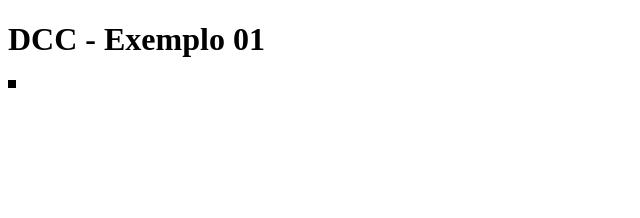
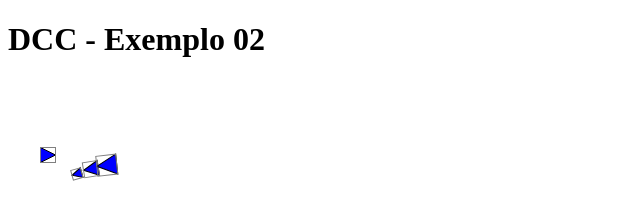
Before and after one commit to ufjf-dcc104/dcc104-2017-1-exr01-ClaudioLopes, a plain HTML site: page index.html in a window 1280 px wide. Shown: the full height of the page, 0-640 px from the left. Drawn offline with Linux system fonts and the light colour scheme.

Commit message:
movimento angular

```diff
--- a/Sprite.js
+++ b/Sprite.js
@@ -6,6 +6,7 @@ function Sprite(){
   this.vy = 0;
   this.ax = 0;
   this.ay = 0;
+  this.am = 0;
   this.width = 15;
   this.height = 15;
   this.angle =0;
@@ -17,9 +18,16 @@ Sprite.prototype.desenhar = function(ctx){
   ctx.save();
   ctx.translate(this.x, this.y);
   ctx.rotate(this.angle*2*Math.PI/360);
-  ctx.fillcolor = this.color;
-  ctx.fillRect(-this.width/2, -this.height/2, this.width, this.height);
-  ctx.strokeStyle = "black";
+  ctx.fillStyle = this.color;
+  ctx.beginPath();
+  ctx.moveTo(-this.width/2, -this.height/2);
+  ctx.lineTo(-this.width/2, +this.height/2);
+  ctx.lineTo(+this.width/2, 0);
+  ctx.closePath();
+  ctx.fill();
+  ctx.strokeStyle = "black"
+  ctx.stroke();
+  ctx.strokeStyle = "grey";
   ctx.strokeRect(-this.width/2, -this.height/2,this.width,this.height);
   ctx.restore();
 };
@@ -30,6 +38,16 @@ Sprite.prototype.mover = function(dt){
   this.x = this.x + this.vx*dt;
   this.y = this.y + this.vy*dt;
   this.angle = this.angle + this.vang*dt;
+};
+
+Sprite.prototype.moverAng = function(dt){
+  this.angle = this.angle + this.vang*dt;
+  this.ax = this.am*Math.cos(Math.PI*this.angle/180);
+  this.ay = this.am*Math.sin(Math.PI*this.angle/180);
+  this.vx = this.vx + this.ax*dt;
+  this.vy = this.vy + (this.ay+this.g)*dt;
+  this.x = this.x + this.vx*dt;
+  this.y = this.y + this.vy*dt;
 };
 
 Sprite.prototype.colidiuCom = function(alvo){
@@ -44,3 +62,11 @@ Sprite.prototype.perseguir = function(alvo,dt){
   this.ax = dt*(alvo.x - this.x)*10 - 0.05*this.vx;
   this.ay = dt*(alvo.y - this.y)*10 - 0.05*this.vy;
 };
+
+Sprite.prototype.perseguirAng = function(alvo,dt){
+  var dx = alvo.x - this.x;
+  var dy = alvo.y - this.y;
+  var dist = Math.sqrt(dx*dx + dy*dy);
+  var da = 180*Math.acos(dx/dist)/Math.PI;
+  this.vang = 100*(da - this.angle)*dt;
+};
--- a/index.html
+++ b/index.html
@@ -2,12 +2,12 @@
 <html>
   <head>
     <meta charset="utf-8">
-    <title> DCC104 - Exemplo 01</title>
+    <title> DCC104 - Exemplo 02</title>
     <script src="Sprite.js" charset = "utf-8"></script>
     <script src="level.js" charset = "utf-8"></script>
   </head>
   <body>
-    <h1> DCC - Exemplo 01</h1>
+    <h1> DCC - Exemplo 02</h1>
     <canvas></canvas>
     <script>
       var eCanvas = document.getElementsByTagName("canvas")[0];
@@ -17,6 +17,8 @@
 
 
       var azul = new Sprite();
+      azul.x = 40;
+      azul.y = 75;
       var rx = Math.floor(Math.random() * 1000);
       var ry = Math.floor(Math.random() * 500);
       //var helpx = rx;
@@ -42,10 +44,10 @@
         dt = (atual - anterior)/1000;
         ctx.clearRect(0,0, eCanvas.width, eCanvas.height);
 
-        level.perseguir(azul,dt);
+        level.perseguirAng(azul,dt);
 
-        azul.mover(dt);
-        level.mover(dt);
+        azul.moverAng(dt);
+        level.moverAng(dt);
 
         level.colidiuCom(azul, function(inimigo,alvo){
           inimigo.color = "red";
@@ -95,16 +97,16 @@
             azul.vy = azul.vy -80;
             break;*/
           case 37:
-            azul.ax = -100;
+            azul.vang = -100;
             break;
           case 38:
-            azul.ay = -100;
+            azul.am = -50;
             break;
           case 39:
-            azul.ax = +100;
+            azul.vang = +100;
             break;
           case 40:
-            azul.ay = +100;
+            azul.am = +50;
             break;
           default:
 
@@ -114,16 +116,16 @@
       addEventListener("keyup", function(e){
         switch (e.keyCode) {
           case 37:
-            azul.ax = -0;
+            azul.vang = -0;
             break;
           case 38:
-            azul.ay = -0;
+            azul.am = -0;
             break;
           case 39:
-            azul.ax = +0;
+            azul.vang = +0;
             break;
           case 40:
-            azul.ay = +0;
+            azul.am = +0;
             break;
           default:
 
--- a/level.js
+++ b/level.js
@@ -11,6 +11,7 @@ level.prototype.init = function(){
     inimigo.width = 10+i*5;
     inimigo.height = 10+i*5;
     inimigo.vang = 300*i;
+    inimigo.am = 10;
     this.sprites.push(inimigo);
   }
 };
@@ -20,6 +21,13 @@ level.prototype.mover = function (dt){
     this.sprites[i].mover(dt);
   }
 };
+
+level.prototype.moverAng = function (dt){
+  for(var i = 0; i < this.sprites.length; i++){
+    this.sprites[i].moverAng(dt);
+  }
+};
+
 
 level.prototype.desenhar = function (ctx){
   for(var i = 0; i < this.sprites.length; i++){
@@ -40,3 +48,9 @@ level.prototype.perseguir = function (alvo){
     this.sprites[i].perseguir(alvo,dt);
     }
 };
+
+level.prototype.perseguirAng = function (alvo){
+  for(var i = 0; i < this.sprites.length; i++){
+    this.sprites[i].perseguirAng(alvo,dt);
+    }
+};
```
